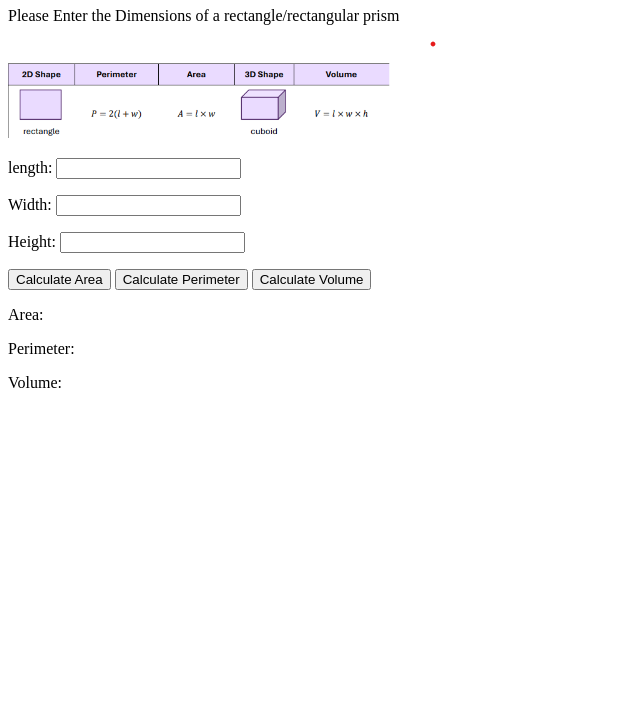
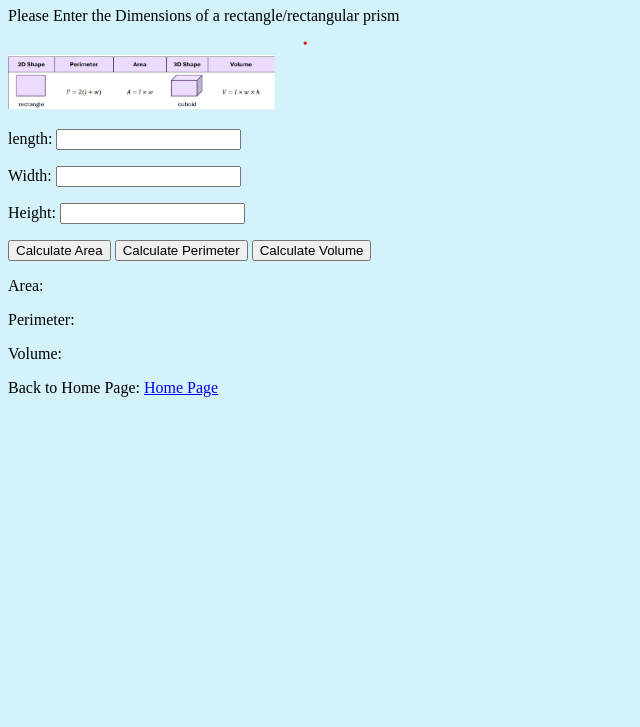
Before and after one commit to JargonM/JargonM.github.io, a plain HTML site: page Shape Calculations.html in a window 1280 px wide. Shown: the part 73-800 px from the top of the page, without its empty margins (0-640 px from the left). Drawn offline with Linux system fonts and the light colour scheme.

Commit message:
Add link to Home Page in Shape Calculations.html and clean up index.html

```diff
--- a/Shape Calculations.html
+++ b/Shape Calculations.html
@@ -4,6 +4,8 @@
     <meta charset="UTF-8">
     <meta name="viewport" content="width=device-width, initial-scale=1.0">
     <title>Shape Calculations</title>
+    <link rel="stylesheet" href="styles/styles.css">
+
 
 </head>
 <body>
@@ -45,5 +47,8 @@
         }
     </script>
 
+        <p>Back to Home Page: <a href='index.html' > Home Page</a></p>
+
+
 </body>
 </html>
```
Also changed, not shown: index.html (+0 -2 lines).
